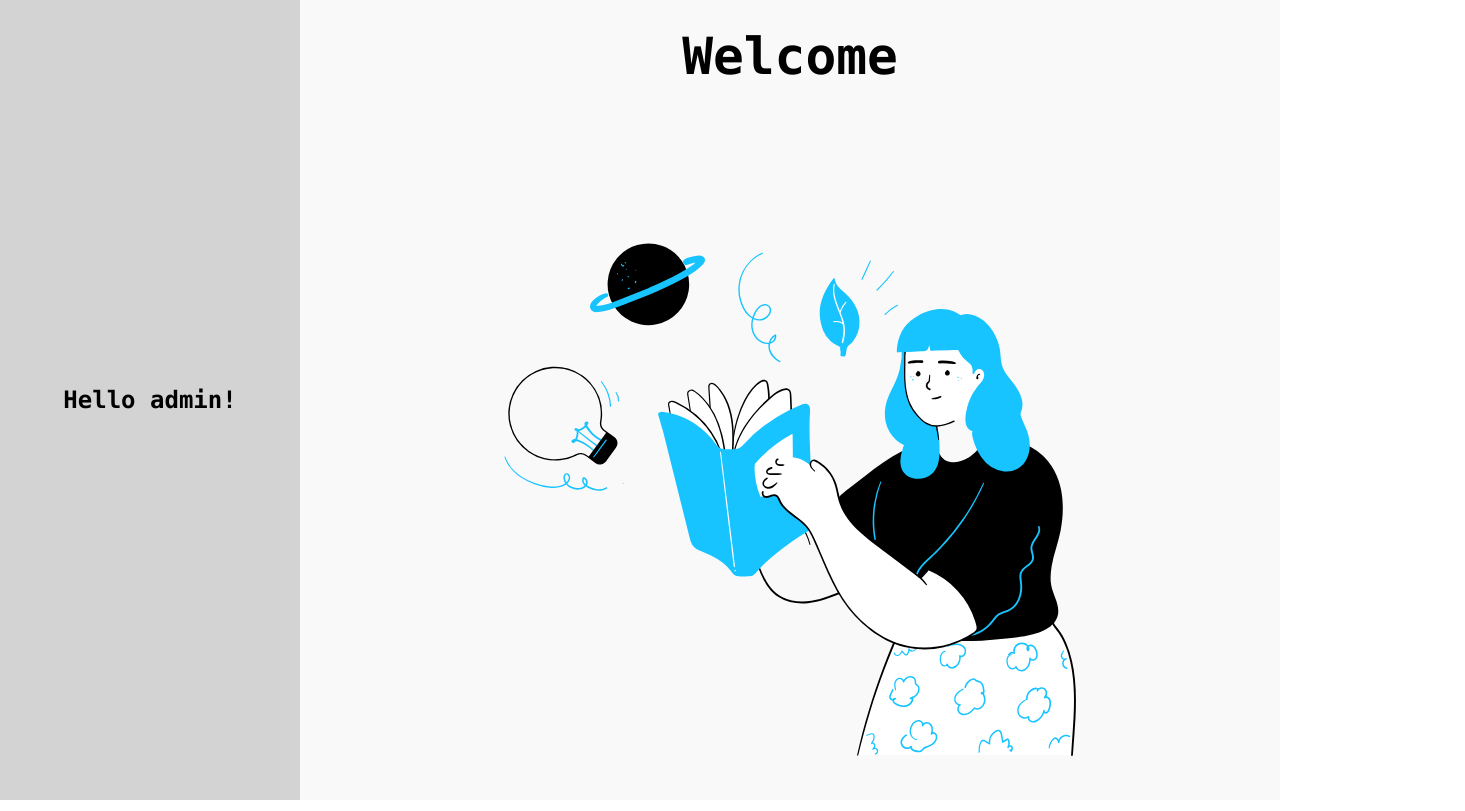
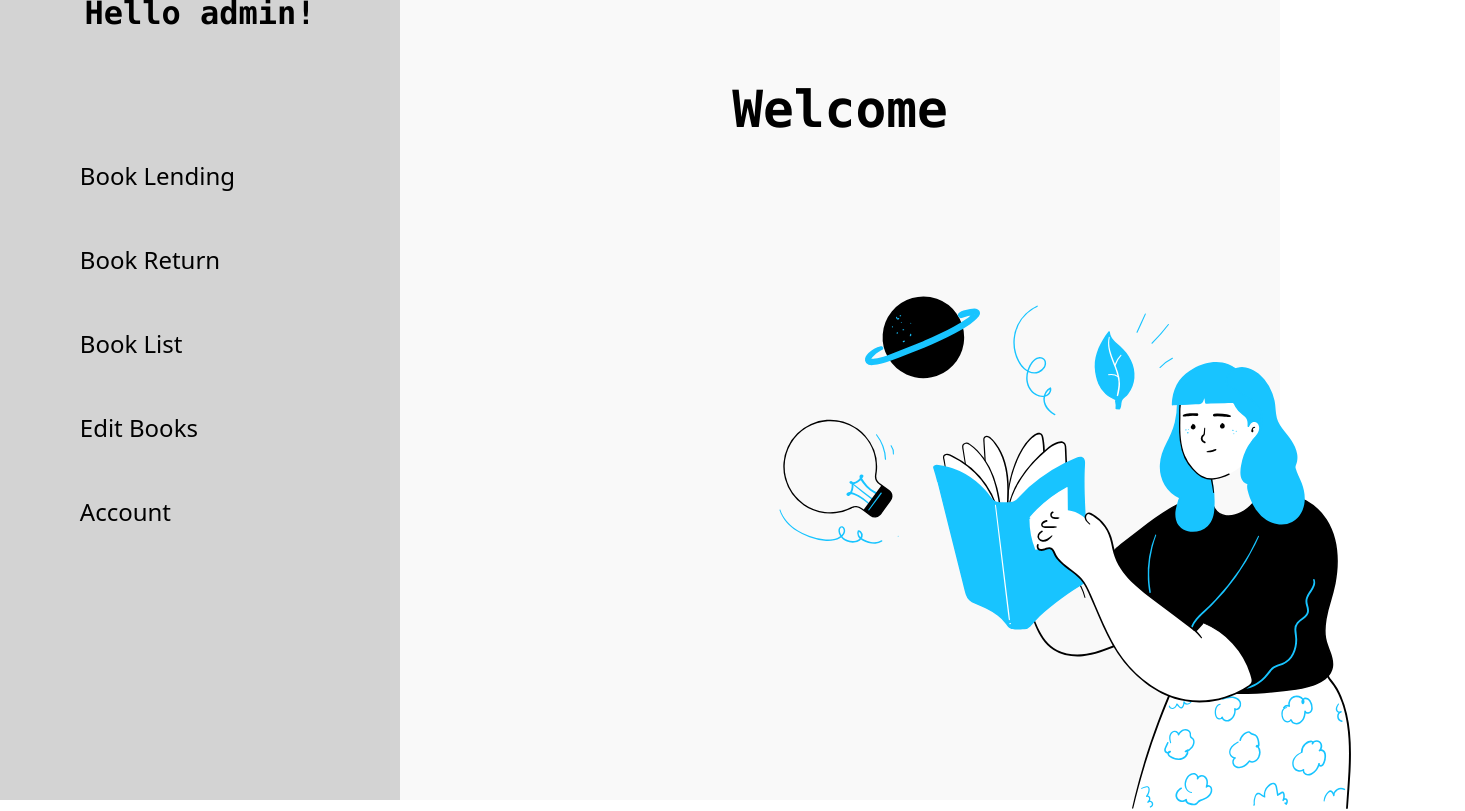
Before and after one commit to emerennovena/library-management-app, a React (Vite) app: page / in a window 1280 px wide. Shown: the top 811 px of the page, 1465 px wide, since content can reach past the window. Built offline with nearby package versions, Linux system fonts and the light colour scheme.

Commit message:
update homepage

```diff
--- a/src/App.css
+++ b/src/App.css
@@ -12,7 +12,7 @@
 }
 
 .separator {
-  width: 300px;
+  width: 400px;
   height: 100vh;
   background-color: #D3D3D3;
   display: flex;
@@ -34,5 +34,25 @@
 .image {
   margin-top: 1rem;
   justify-content: left;
+  max-width: 350px;
+  max-height: 500px;
   display: absolute;
 }
+
+.nav-sidebar {
+  width: 300px;
+  height:100vh;
+  margin-top: 240px;
+  position: fixed;
+}
+
+.nav-button {
+  font-size:x-large;
+  margin-bottom: 20px;
+  background-color: transparent;
+  -webkit-text-fill-color: black;
+}
+
+.nav-button:hover {
+  text-decoration-color: blue;
+}
--- a/src/App.tsx
+++ b/src/App.tsx
@@ -8,7 +8,19 @@ function App() {
     <>
     <div className='app-container'>
       <div className="separator">
-        <h2 style={{ color: 'black', fontFamily: 'Consolas'}}>Hello admin!</h2>
+        <h2 style={{ color: 'black', marginBottom: '800px', fontFamily: 'Consolas', marginLeft: '0px', fontSize: 'xx-large'}}>Hello admin!</h2>
+        <nav className='nav-sidebar'>
+        <br/>
+        <button className="nav-button">Book Lending</button>
+        <br/>
+        <button className='nav-button'>Book Return</button>
+        <br/>
+        <button className='nav-button'>Book List</button>
+        <br/>
+        <button className='nav-button'>Edit Books</button>
+        <br/>
+        <button className='nav-button'>Account</button>
+        </nav>
       </div>
 
       <div className="rest-screen">
```
